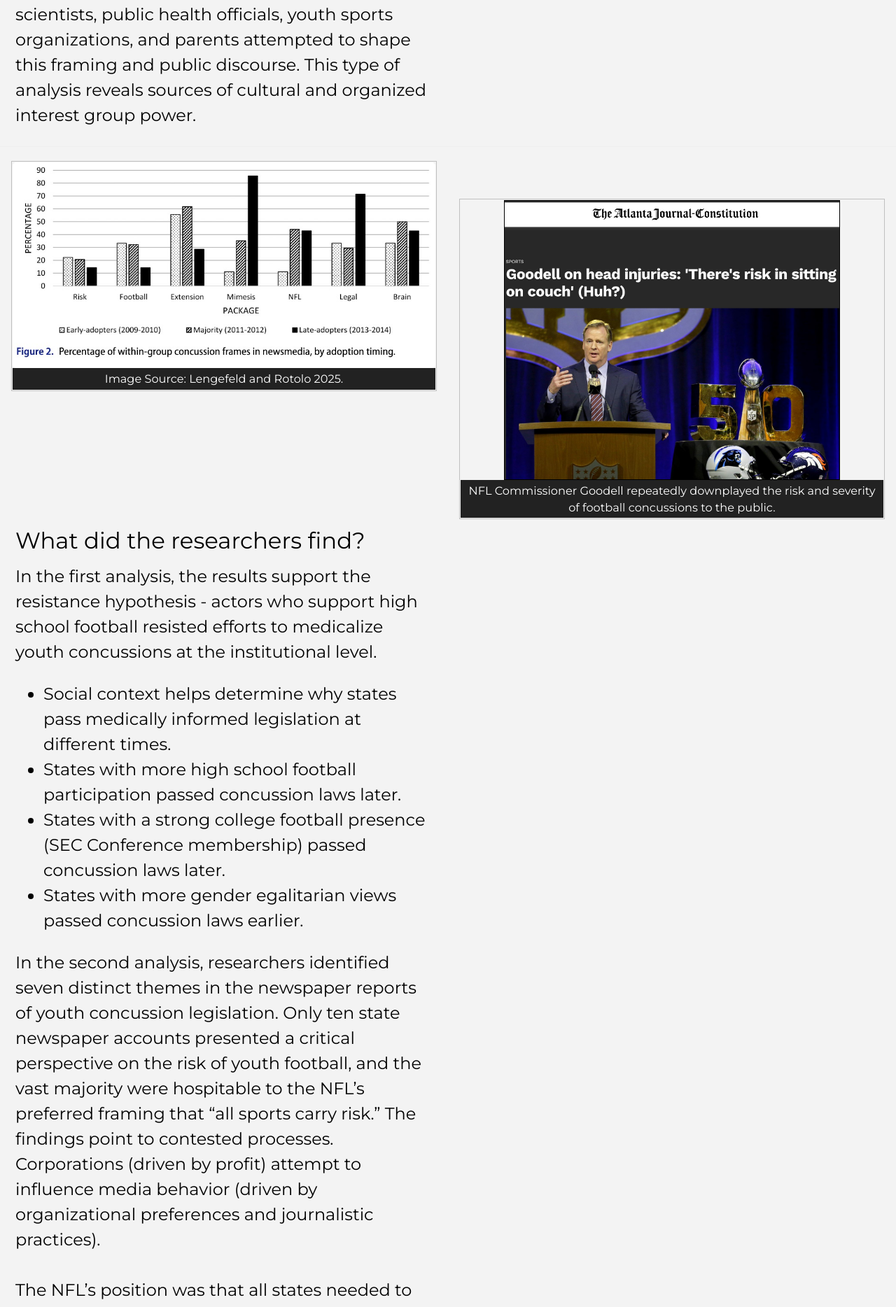
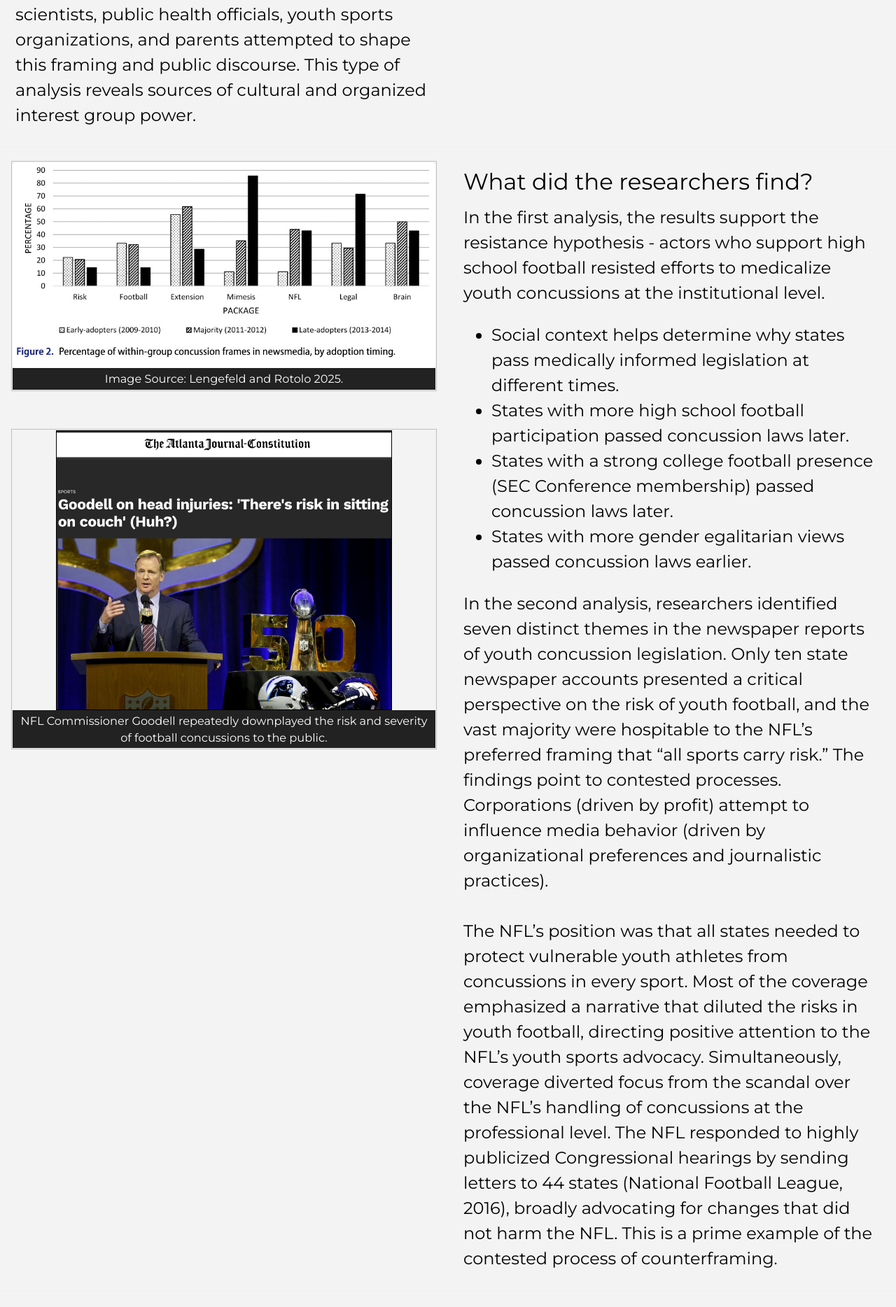
Before and after one commit to resilience1/resilience1.github.io, a Jekyll site: the page built from research/concussion.html, in a window 1280 px wide. Shown: the part 1845-3713 px from the top of the page at 70% size. Built offline with Jekyll 4.4.1, drawn with Linux system fonts in a browser that asks for light colours; nearby versions of some CDN libraries.

Commit message:
Update concussion.html

```diff
--- a/research/concussion.html
+++ b/research/concussion.html
@@ -240,8 +240,7 @@
 				<figcaption class="caption">Image Source: Lengefeld and Rotolo 2025.
 				</figcaption>
 			</figure>
-		</div><br><br>
-		<div class="w3-half w3-container">
+		<br><br>
 			<figure class="item">
 			<img height="400" class="displayed" src="/img/Goodell_AJC.jpg" alt="concussion themes"
 			     style="border:1px solid black; align:middle">
```
